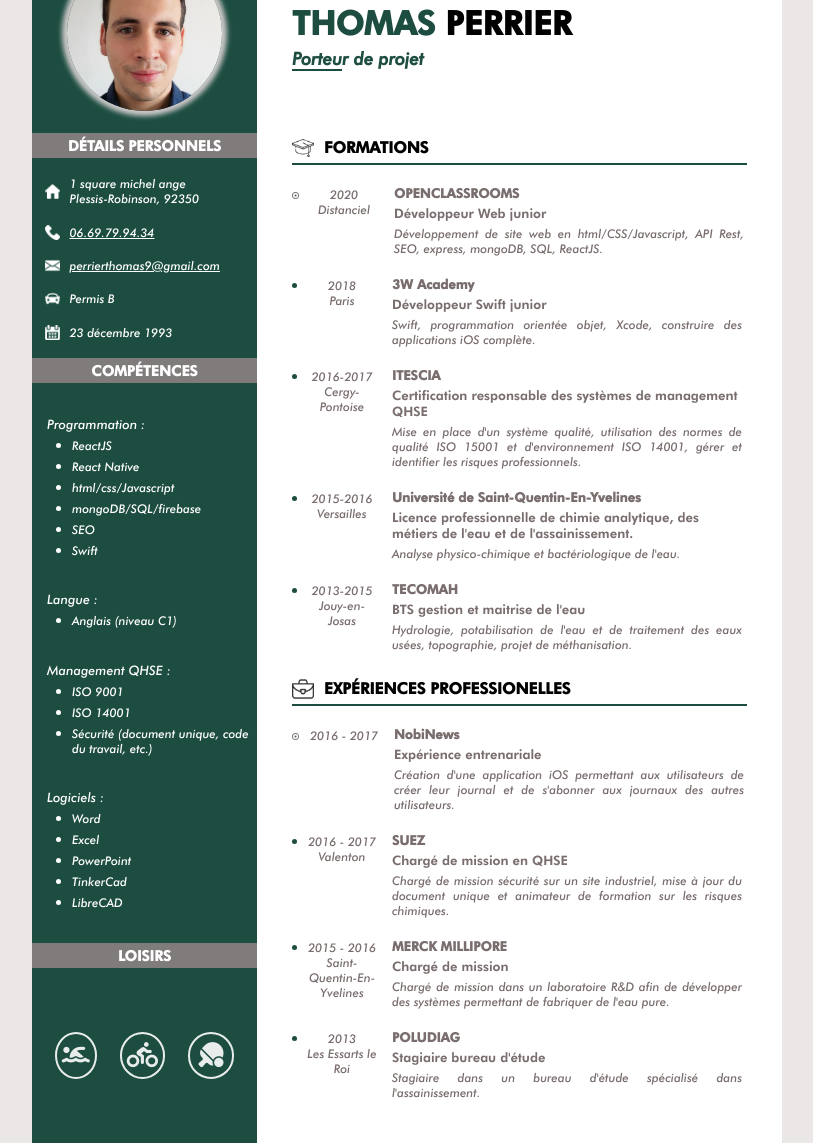
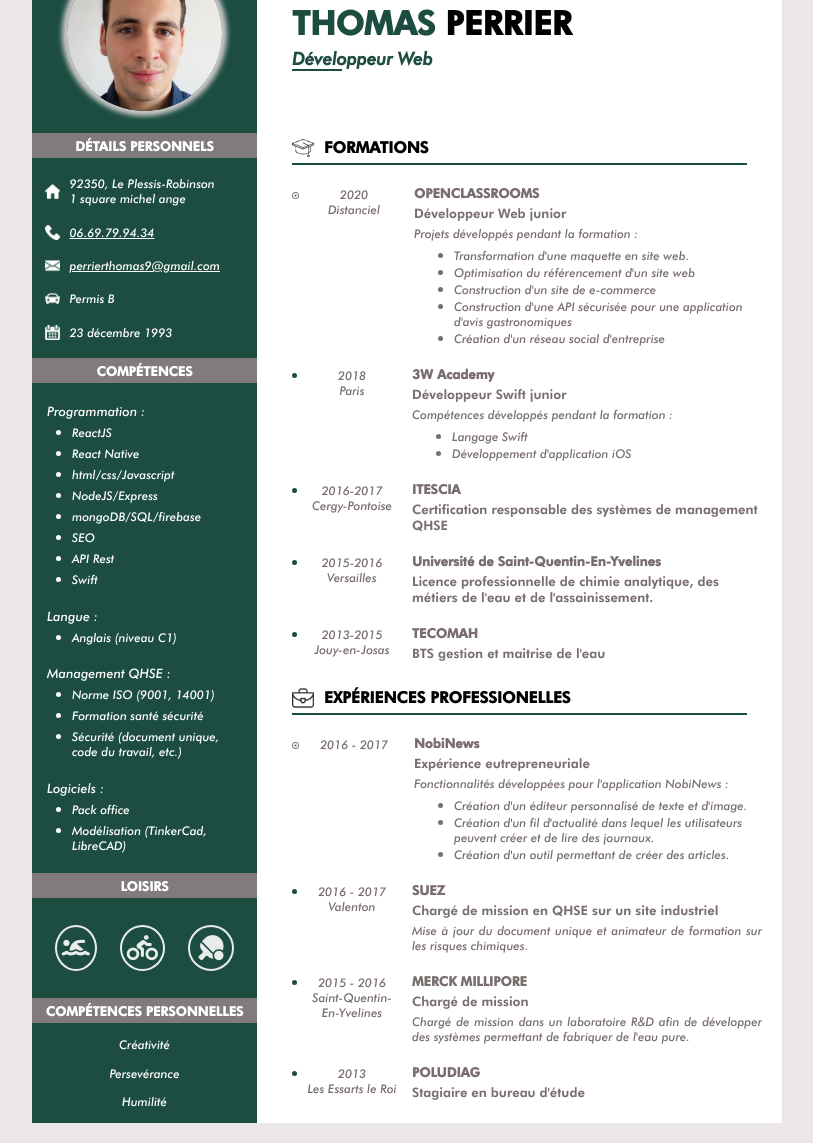
Before and after one commit to thomas796/cv, a website: page index.html in a window 1280 px wide. Shown: the part 67-1210 px from the top of the page, without its empty margins (233-1046 px from the left). Drawn offline with Linux system fonts and the light colour scheme.

Commit message:
modification du cv

```diff
--- a/css/block.css
+++ b/css/block.css
@@ -135,7 +135,7 @@ main {
 
 .date {
     margin-left: 10px;
-    width: 70px;
+    width: 90px;
     line-height: 15px;
     font-family: "mainFont", Arial, Helvetica, sans-serif;
     color: rgb(121, 109, 109);
@@ -164,6 +164,21 @@ main {
     margin-top: 4px;
     color: rgb(121, 109, 109);
     font-family: "titleFont", Arial, Helvetica, sans-serif;
+}
+
+.descriptionTitle {
+    text-align: left;
+    margin: 5px;
+    margin-left: -40px;
+}
+
+.descriptionUl {
+    color: rgb(121, 109, 109);
+}
+
+.descriptionItemList {
+    text-align: left;
+
 }
 
 .description {
@@ -217,7 +232,7 @@ main {
 
 
 #skills {
-    height: 560px;
+    height: 490px;
     width: 100%;
     margin: 0%;
     display: flex;
@@ -245,7 +260,7 @@ ul {
 
 
 #hobbies {
-    height: 175px;
+    height: 100px;
     width: 100%;
     display: flex;
     align-items: center;
@@ -264,3 +279,18 @@ ul {
 .racketTennis {
     padding: 0.35em;
 }
+
+
+#softSkillsSection {
+    height: 100px;
+    width: 100%;
+    display: flex;
+    flex-direction: column;
+    align-items: center;
+    justify-content: space-evenly;
+}
+
+
+.personnalSkills {
+    color: white;
+}
--- a/css/block715.css
+++ b/css/block715.css
@@ -94,7 +94,7 @@
 
     #skills {
         height: 560px;
-        width: 300px;
+        width: 240px;
     }
 
     #aboutMe {
--- a/css/main.css
+++ b/css/main.css
@@ -77,7 +77,7 @@ h4 {
     line-height: 26px;
     vertical-align: middle;
     text-align: center;
-    font-size: 0.9rem;
+    font-size: 13px;
     margin: 0px;
     font-family: "titleFont", Arial, Helvetica, sans-serif;
 }
--- a/index.html
+++ b/index.html
@@ -19,7 +19,7 @@
             <img id="photoProfil" src="image/photoProfil.jpg" alt="photo de profil">
             <div id='titleConteneur'>
                 <h1 id="nameTitle"><span id="nameTitleColor">THOMAS</span> PERRIER</h1>
-                <h2 id='subtitle'>Porteur de projet</h2>
+                <h2 id='subtitle'>Développeur Web</h2>
                 <div id='traitSubtitle'></div>
             </div>
         </header>
@@ -33,7 +33,7 @@
 
                     <div class="dataContactBlock">
                         <img class="iconDetail" src="image/house.png"></img>
-                        <address class="contact">1 square michel ange</br>Plessis-Robinson, 92350</address>
+                        <address class="contact">92350, Le Plessis-Robinson</br>1 square michel ange</address>
                     </div>
                     <div class="dataContactBlock">
                         <img class="iconDetail" src="image/phone.png"></img>
@@ -70,10 +70,16 @@
                             <h3 class="skill">html/css/Javascript</h3>
                         </li>
                         <li>
+                            <h3 class="skill">NodeJS/Express</h3>
+                        </li>
+                        <li>
                             <h3 class="skill">mongoDB/SQL/firebase</h3>
                         </li>
                         <li>
                             <h3 class="skill">SEO</h3>
+                        </li>
+                        <li>
+                            <h3 class="skill">API Rest</h3>
                         </li>
                         <li>
                             <h3 class="skill">Swift</h3>
@@ -88,31 +94,22 @@
                     <ul>
                         <h3 class="skillTitle">Management QHSE :</h3>
                         <li>
-                            <h3 class="skill">ISO 9001</h3>
+                            <h3 class="skill">Norme ISO (9001, 14001)</h3>
                         </li>
                         <li>
-                            <h3 class="skill">ISO 14001</h3>
+                            <h3 class="skill">Formation santé sécurité</h3>
                         </li>
                         <li>
-                            <h3 class="skill">Sécurité (document unique, code du travail, etc.) </h3>
+                            <h3 class="skill">Sécurité (document unique,<br> code du travail, etc.) </h3>
                         </li>
                     </ul>
                     <ul>
                         <h3 class="skillTitle">Logiciels :</h3>
                         <li>
-                            <h3 class="skill">Word</h3>
+                            <h3 class="skill">Pack office</h3>
                         </li>
                         <li>
-                            <h3 class="skill">Excel</h3>
-                        </li>
-                        <li>
-                            <h3 class="skill">PowerPoint</h3>
-                        </li>
-                        <li>
-                            <h3 class="skill">TinkerCad</h3>
-                        </li>
-                        <li>
-                            <h3 class="skill">LibreCAD</h3>
+                            <h3 class="skill">Modélisation (TinkerCad, LibreCAD)</h3>
                         </li>
                     </ul>
                 </div>
@@ -123,6 +120,13 @@
                         <i class="fas fa-biking iconHobbies"></i>
                         <i class="fas fa-table-tennis iconHobbies racketTennis"></i>
                     </div>
+
+                <h2 class="profilTitle">COMPÉTENCES PERSONNELLES</h2>
+                <section id="softSkillsSection">
+                    <h4 class='personnalSkills'>Créativité</h4>
+                    <h4 class='personnalSkills'>Persevérance</h4>
+                    <h4 class='personnalSkills'>Humilité</h4>
+                </section>
             </section>
 
             <section id='trainingExperienceBlock'>
@@ -134,7 +138,7 @@
 
                     <div class='experienceConteneur'>
                         <div class='dateConteneur'>
-                            <img class='record' src='image/recordOrange.png' alt="icon">
+                            <img class='record' src='image/topDot.png' alt="icon">
                             <div class='dateLine'>
                                 <h4 class='date'>2020</h4>
                                 <h4 class='date'>Distanciel</h4>
@@ -143,7 +147,25 @@
                         <div class='theExperience'>
                             <h2 class='experienceTitle'>OPENCLASSROOMS</h2>
                             <h3 class='experienceSubtitle'>Développeur Web junior</h3>
-                            <h4 class='description'>Développement de site web en html/CSS/Javascript, API Rest, SEO, express, mongoDB, SQL, ReactJS.</h4>
+                            <ul class='descriptionUl'>
+                                <h4 class="descriptionTitle">Projets développés pendant la formation :</h4>
+                                <li>
+                                    <h4 class="descriptionItemList">Transformation d'une maquette en site web.</h4>
+                                </li>
+                                <li>
+                                    <h4 class="descriptionItemList">Optimisation du référencement d'un site web</h4>
+                                </li>
+                                <li>
+                                    <h4 class="descriptionItemList">Construction d'un site de e-commerce </h4>
+                                </li>
+                                <li>
+                                    <h4 class="descriptionItemList">Construction d'une API sécurisée pour une application d'avis gastronomiques </h4>
+                                </li>
+                                <li>
+                                    <h4 class="descriptionItemList">Création d'un réseau social d'entreprise</h4>
+                                </li>
+                            </ul>
+                            <!-- <h4 class='description'>Développement de site web en html/CSS/Javascript, API Rest, SEO, express, mongoDB, SQL, ReactJS.</h4> -->
                         </div>
                     </div>
 
@@ -158,7 +180,16 @@
                         <div class='theExperience'>
                             <h2 class='experienceTitle'>3W Academy</h2>
                             <h3 class='experienceSubtitle'>Développeur Swift junior</h2>
-                            <h4 class='description'>Swift, programmation orientée objet, Xcode, construire des applications iOS complète.</h4>
+                            <ul class='descriptionUl'>
+                                <h4 class="descriptionTitle">Compétences développés pendant la formation :</h4>
+                                <li>
+                                    <h4 class="descriptionItemList">Langage Swift</h4>
+                                </li>
+                                <li>
+                                    <h4 class="descriptionItemList">Développement d'application iOS</h4>
+                                </li>
+                            </ul>
+                            <!-- <h4 class='description'>Swift, programmation orientée objet, Xcode, construire des applications iOS complète.</h4> -->
                         </div>
                     </div>
 
@@ -173,7 +204,7 @@
                         <div class='theExperience'>
                             <h2 class='experienceTitle'>ITESCIA</h2>
                             <h3 class='experienceSubtitle'>Certification responsable des systèmes de management QHSE</h2>
-                            <h4 class='description'>Mise en place d'un système qualité, utilisation des normes de qualité ISO 15001 et d'environnement ISO 14001, gérer et identifier les risques professionnels.</h4>
+                            <!-- <h4 class='description'>Mise en place d'un système qualité, utilisation des normes de qualité ISO 15001 et d'environnement ISO 14001, gérer et identifier les risques professionnels.</h4> -->
                         </div>
                     </div>
 
@@ -188,7 +219,7 @@
                         <div class='theExperience'>
                             <h2 class='experienceTitle'>Université de Saint-Quentin-En-Yvelines</h2>
                             <h3 class='experienceSubtitle'>Licence professionnelle de chimie analytique, des métiers de l'eau et de l'assainissement.</h2>
-                            <h4 class='description'>Analyse physico-chimique et bactériologique de l'eau.</h4>
+                            <!-- <h4 class='description'>Analyse physico-chimique et bactériologique de l'eau.</h4> -->
                         </div>
                     </div>
 
@@ -204,7 +235,7 @@
                         <div class='theExperience'>
                             <h2 class='experienceTitle'>TECOMAH</h2>
                             <h3 class='experienceSubtitle'>BTS gestion et maitrise de l'eau</h2>
-                            <h4 class='description'>Hydrologie, potabilisation de l'eau et de traitement des eaux usées, topographie, projet de méthanisation.</h4>
+                            <!-- <h4 class='description'>Hydrologie, potabilisation de l'eau et de traitement des eaux usées, topographie, projet de méthanisation.</h4> -->
                         </div>
                     </div>
 
@@ -215,15 +246,27 @@
 
                     <div class='experienceConteneur'>
                         <div class='dateConteneur'>
-                            <img class='record' src='image/recordOrange.png' alt='icon'>
+                            <img class='record' src='image/topDot.png' alt='icon'>
                             <div class='dateLine'>
                                 <h4 class='date'>2016 - 2017</h4>
                             </div>
                         </div>
                         <div class='theExperience'>
                             <h2 class='experienceTitle'>NobiNews</h2>
-                            <h3 class='experienceSubtitle'>Expérience entrenariale</h3>
-                            <h4 class='description'>Création d'une application iOS permettant aux utilisateurs de créer leur journal et de s'abonner aux journaux des autres utilisateurs.</h4>
+                            <h3 class='experienceSubtitle'>Expérience eutrepreneuriale</h3>
+                            <!-- <h4 class='description'>Création d'une application iOS permettant aux utilisateurs de créer leur journal et de s'abonner aux journaux des autres utilisateurs.</h4> -->
+                            <ul class='descriptionUl'>
+                                <h4 class="descriptionTitle">Fonctionnalités développées pour l'application NobiNews :</h4>
+                                <li>
+                                    <h4 class="descriptionItemList">Création d'un éditeur personnalisé de texte et d'image.</h4>
+                                </li>
+                                <li>
+                                    <h4 class="descriptionItemList">Création d'un fil d'actualité dans lequel les utilisateurs peuvent créer et de lire des journaux.</h4>
+                                </li>
+                                <li>
+                                    <h4 class="descriptionItemList">Création d'un outil permettant de créer des articles.</h4>
+                                </li>
+                            </ul>
                         </div>
                     </div>
 
@@ -237,8 +280,8 @@
                         </div>
                         <div class='theExperience'>
                             <h2 class='experienceTitle'>SUEZ</h2>
-                            <h3 class='experienceSubtitle'>Chargé de mission en QHSE</h3>
-                            <h4 class='description'>Chargé de mission sécurité sur un site industriel, mise à jour du document unique et animateur de formation sur les risques chimiques.</h4>
+                            <h3 class='experienceSubtitle'>Chargé de mission en QHSE sur un site industriel</h3>
+                            <h4 class='description'>Mise à jour du document unique et animateur de formation sur les risques chimiques.</h4>
                             <!-- <h4 class='description'>Chargé de mission sécurité sur un site insutriel, mise en place d'un logiciel pour mieux gérer les produits chimiques, mise à jour du document unique et animateur de formation sur les risques chimiques.</h4> -->
                         </div>
                     </div>
@@ -269,15 +312,15 @@
                         </div>
                         <div class='theExperience'>
                             <h2 class='experienceTitle'>POLUDIAG</h2>
-                            <h3 class='experienceSubtitle'>Stagiaire bureau d'étude</h3>
-                            <h4 class='description'>Stagiaire dans un bureau d'étude spécialisé dans l'assainissement.</h4>
+                            <h3 class='experienceSubtitle'>Stagiaire en bureau d'étude</h3>
+                            <!-- <h4 class='description'>Stagiaire dans un bureau d'étude spécialisé dans l'assainissement.</h4> -->
                             <!-- <h4 class='description'>Stagiaire dans un bureau d'étude spécialisé dans la métrologie, la détection des infiltrations d'eaux parasites dans les réseaux d'eau, échantillonnage et élaboration des plans du réseaux de canalisations.</h4> -->
                         </div>
                     </div>
 
             </section>
+
         </main>
-
 
     </body>
 </html>
```
Also changed, not shown: image/topDot.png (renamed from image/recordOrange.png).
